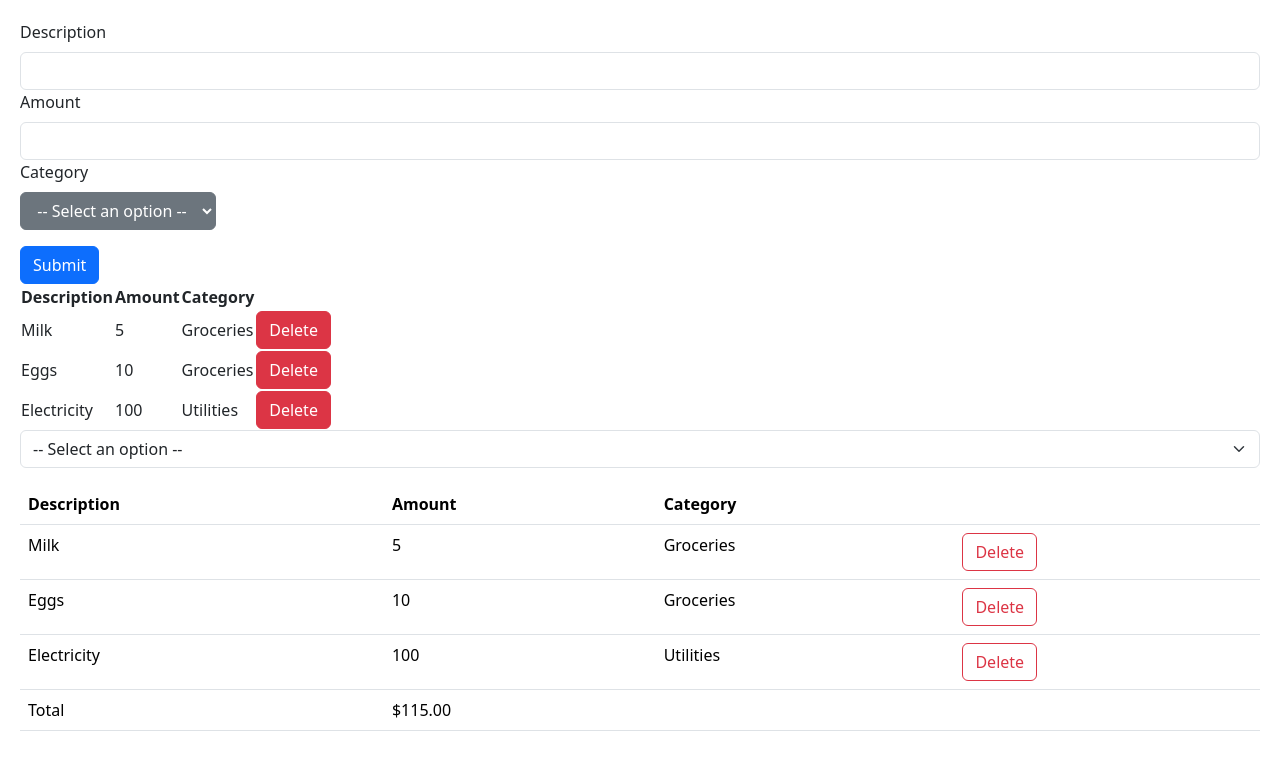
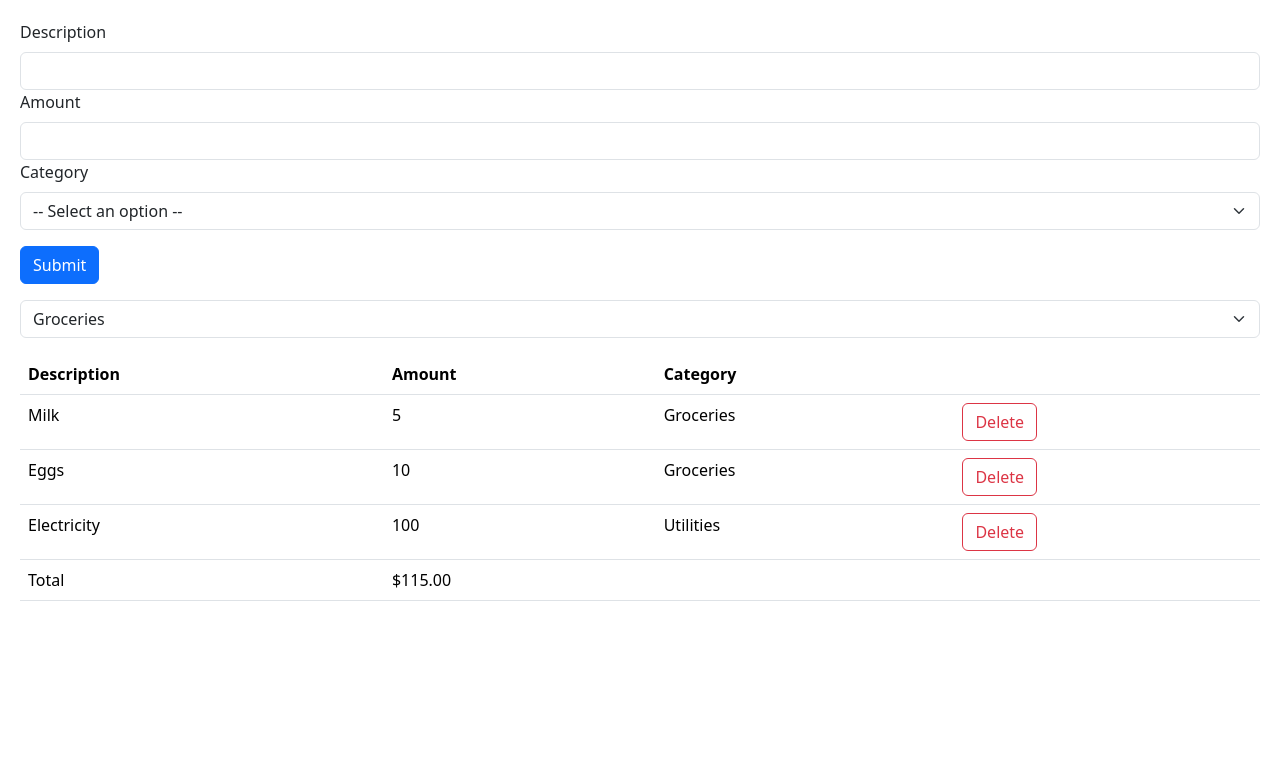
Before and after one commit to zephyr942/reacttutorial, a React app: page / in a window 1280 px wide. Shown: the top 770 px of the page. Built offline with nearby package versions, Linux system fonts and the light colour scheme; the HTML template or start-up script is replaced by a standard one.

Commit message:
4-12,13 14, Building ExpenseFilter and ExpensForm and intgrating with React Hook Form and Zod and Adding an Expense

```diff
--- a/src/App.tsx
+++ b/src/App.tsx
@@ -13,6 +13,8 @@
 import ExpenseTracker from "./ExpenseTracker/components/ExpenseTracker";
 import ExpenseList from "./ExpenseTracker/components/ExpenseList";
 import ExpenseFilter from "./ExpenseTracker/components/ExpenseFilter";
+import ExpenseForm from "./ExpenseTracker/components/ExpenseForm";
+import categories from "./ExpenseTracker/categories";
 
 function App() {
   function handleClick() {}
@@ -39,7 +41,13 @@
 
   return (
     <>
-      <ExpenseTracker />
+      <div className="mb-3">
+        <ExpenseForm
+          submitExpense={(expense) => {
+            setExpenses([...expenses, { ...expense, id: expenses.length + 1 }]);
+          }}
+        />
+      </div>
       <div className="mb-3">
         <ExpenseFilter
           onSelectCategory={(category) => setSelectedCatgory(category)}
--- /dev/null
+++ b/src/ExpenseTracker/categories.ts
@@ -0,0 +1,3 @@
+const categories = ["Groceries", "Utilities", "Entertainment"] as const;
+
+export default categories;
--- a/src/ExpenseTracker/components/ExpenseFilter.tsx
+++ b/src/ExpenseTracker/components/ExpenseFilter.tsx
@@ -1,4 +1,4 @@
-import React from "react";
+import categories from "../categories";
 
 interface Props {
   onSelectCategory: (category: string) => void;
@@ -10,18 +10,14 @@
       className="form-select"
       onChange={(e) => onSelectCategory(e.target.value)}
     >
-      <option value="" disabled selected hidden>
+      <option value="" disabled hidden>
         -- Select an option --
       </option>
-      <option value="Groceries" className="dropdown-item">
-        Groceries
-      </option>
-      <option value="Utilities" className="dropdown-item">
-        Utilities
-      </option>
-      <option value="Entertainment" className="dropdown-item">
-        Entertainment
-      </option>
+      {categories.map((category) => (
+        <option key={category} value={category}>
+          {category}
+        </option>
+      ))}
     </select>
   );
 };
--- /dev/null
+++ b/src/ExpenseTracker/components/ExpenseForm.tsx
@@ -0,0 +1,91 @@
+import { useForm } from "react-hook-form";
+import categories from "../categories";
+import { z } from "zod";
+import { zodResolver } from "@hookform/resolvers/zod";
+
+interface Props {
+  submitExpense: (data: ExpenseFormData) => void;
+}
+
+const schema = z.object({
+  description: z
+    .string()
+    .min(3, { message: "Description is at least 3 characters." })
+    .max(50),
+  amount: z
+    .number({ error: "Amount is required" })
+    .min(1, { message: "Amount is at least 1" })
+    .max(100_000),
+  category: z.enum(categories, { message: "Category is required" }),
+});
+
+type ExpenseFormData = z.infer<typeof schema>;
+
+const ExpenseForm = ({ submitExpense }: Props) => {
+  const {
+    register,
+    handleSubmit,
+    reset,
+    formState: { errors, isValid },
+  } = useForm<ExpenseFormData>({ resolver: zodResolver(schema) });
+
+  return (
+    <form
+      onSubmit={handleSubmit((data) => {
+        submitExpense(data);
+        reset();
+      })}
+    >
+      <div className="mb-3">
+        <label htmlFor="description" className="form-label">
+          Description
+        </label>
+        <input
+          {...register("description")}
+          id="description"
+          type="text"
+          className="form-control"
+        />
+        {errors.description && (
+          <p className="text-danger">{errors.description.message}</p>
+        )}
+        <label htmlFor="amount" className="form-label">
+          Amount
+        </label>
+        <input
+          {...register("amount", { valueAsNumber: true })}
+          id="amount"
+          type="number"
+          className="form-control"
+        />
+        {errors.amount && (
+          <p className="text-danger">{errors.amount.message}</p>
+        )}
+
+        <div className="mb-3">
+          <label htmlFor="category" className="form-label">
+            Category
+          </label>
+          <select
+            {...register("category")}
+            id="category"
+            className="form-select"
+          >
+            <option value="">-- Select an option --</option>
+            {categories.map((category) => (
+              <option key={category} value={category}>
+                {category}
+              </option>
+            ))}
+          </select>
+          {errors.category && (
+            <p className="text-danger">{errors.category.message}</p>
+          )}
+        </div>
+      </div>
+      <button className="btn btn-primary">Submit</button>
+    </form>
+  );
+};
+
+export default ExpenseForm;
```
